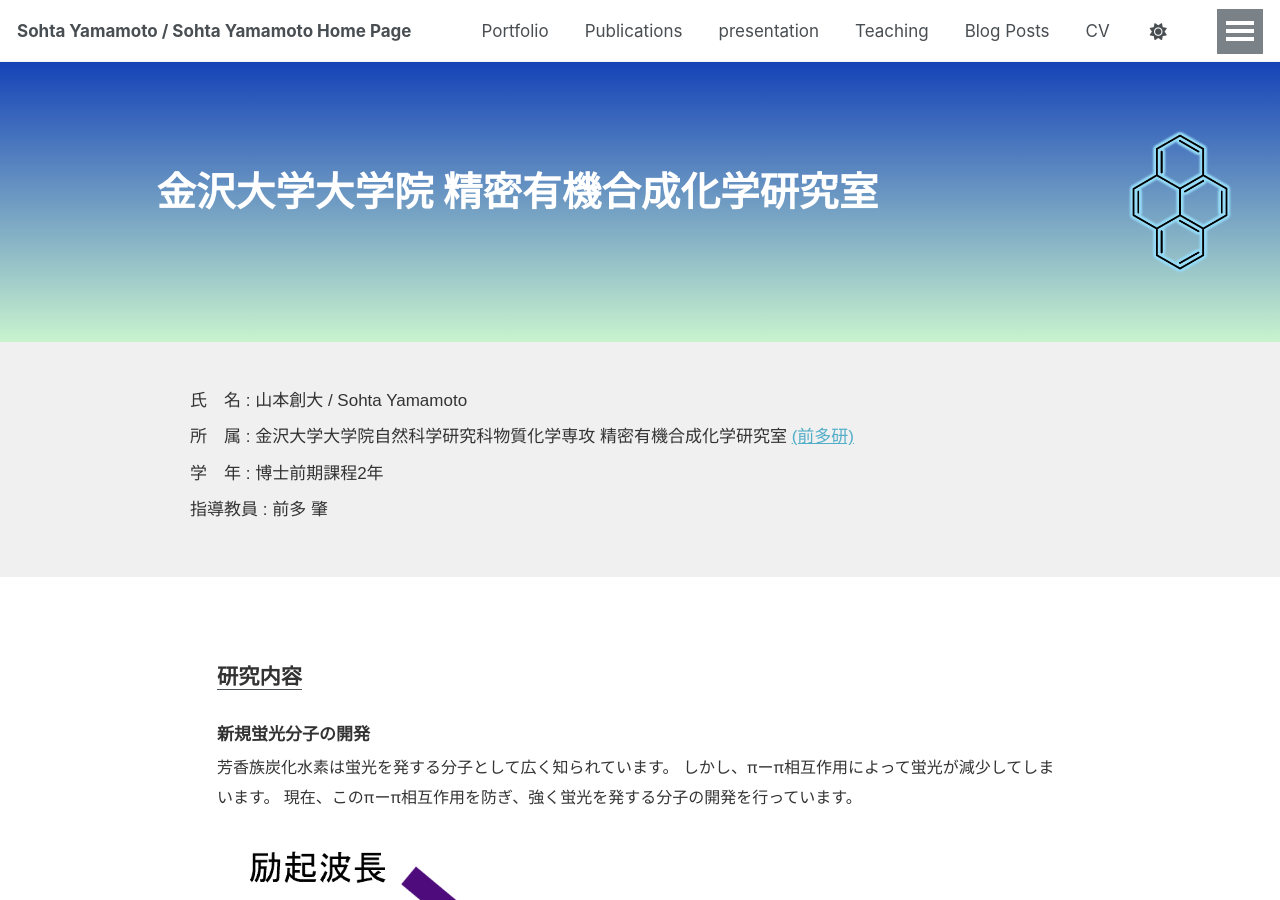
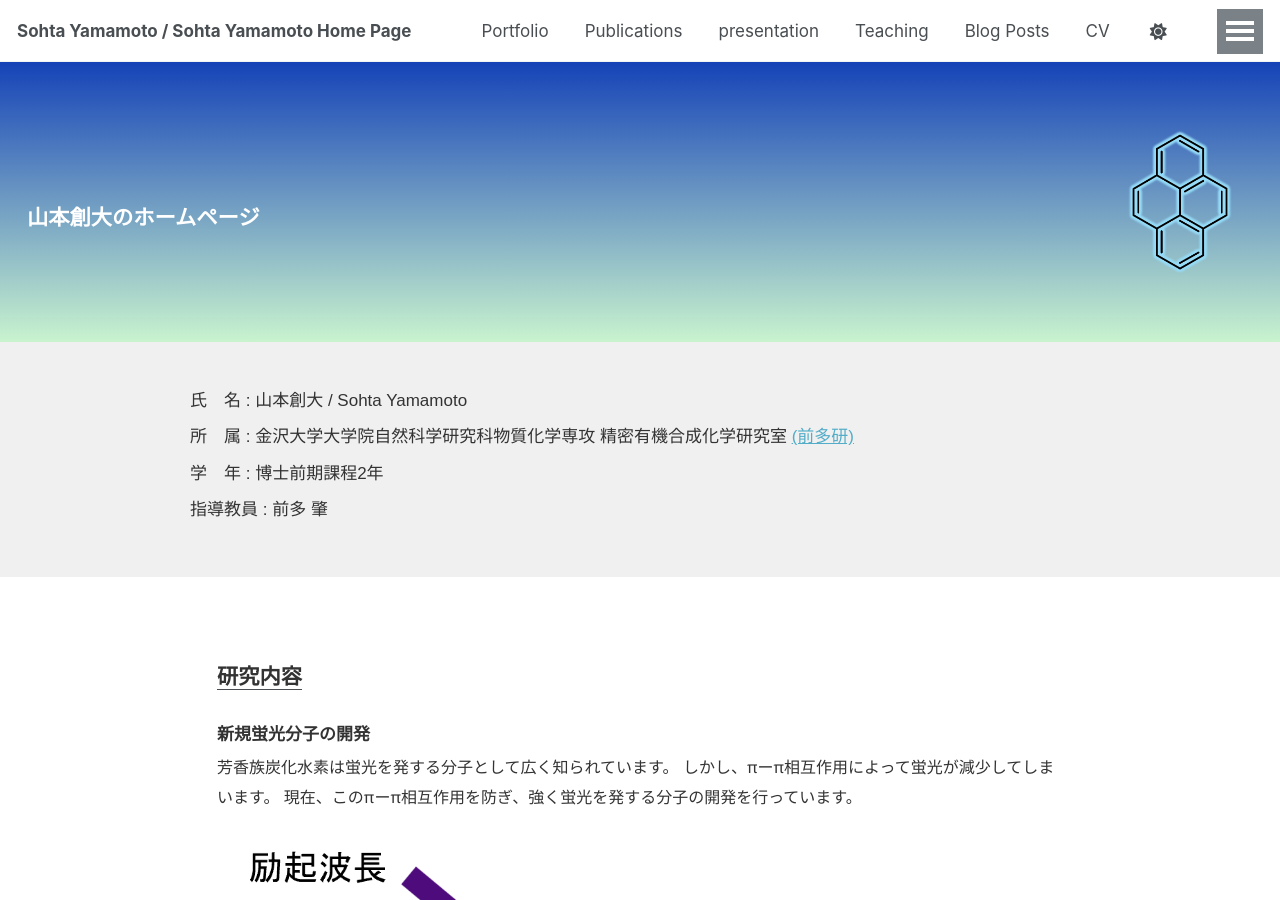
Before and after one commit to SaTom1313/SaTom1313.github.io, a Jekyll site: the page built from index.html, in a window 1280 px wide and 900 px high. Built offline with Jekyll 4.4.1, drawn with Linux system fonts in a browser that asks for light colours; a script that is not in the unit is left out.

Commit message:
Update index.html

```diff
--- a/index.html
+++ b/index.html
@@ -105,7 +105,7 @@ title: "ホーム"
 <body>
 
   <section class="section-head">
-    <h1>金沢大学大学院 精密有機合成化学研究室</h1>
+    <h2>山本創大のホームページ</h2>
     <img src="/assets/image/pyrene.png" alt="ヘッダー画像" class="head-image" />
   </section>
 
```
